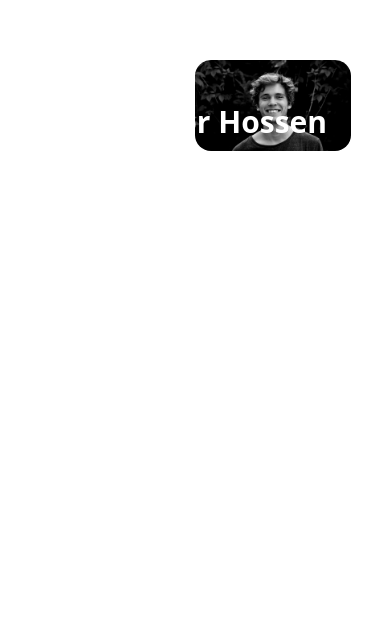
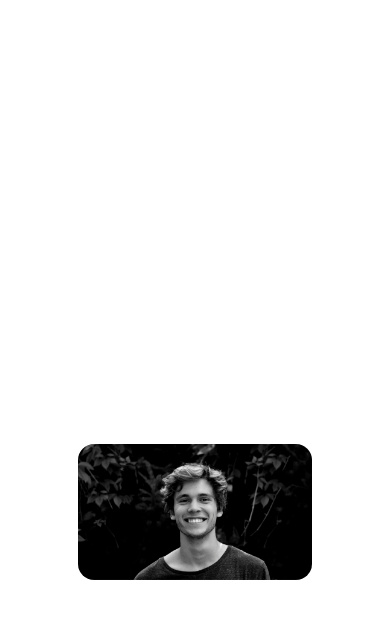
Before and after one commit to Lifelonglearner8180/New-star, a plain HTML site: page index.html in a window 390 px wide. Shown: the part 193-812 px from the top of the page. Drawn offline with Linux system fonts and the light colour scheme.

Commit message:
little change on hero section fulfil responsive design for android

```diff
--- a/style.css
+++ b/style.css
@@ -136,12 +136,24 @@ nav{
     right: -300px;
     text-align: left;
     z-index: 1;
+    transition: 1s;
 }
 
 .nav-menu ul li{
     display: block;
     margin: 10px 0;
-
+}
+.nav-menu ul{
+    padding-left:20px ;
 }
 
+.profile-image{
+     width: 60%;
+     border-radius: 1rem;
+    position: absolute;
+    top: 80%;
+    left: 50%;
+    transform: translate(-50% , -28%);
 }
+
+ }
```
